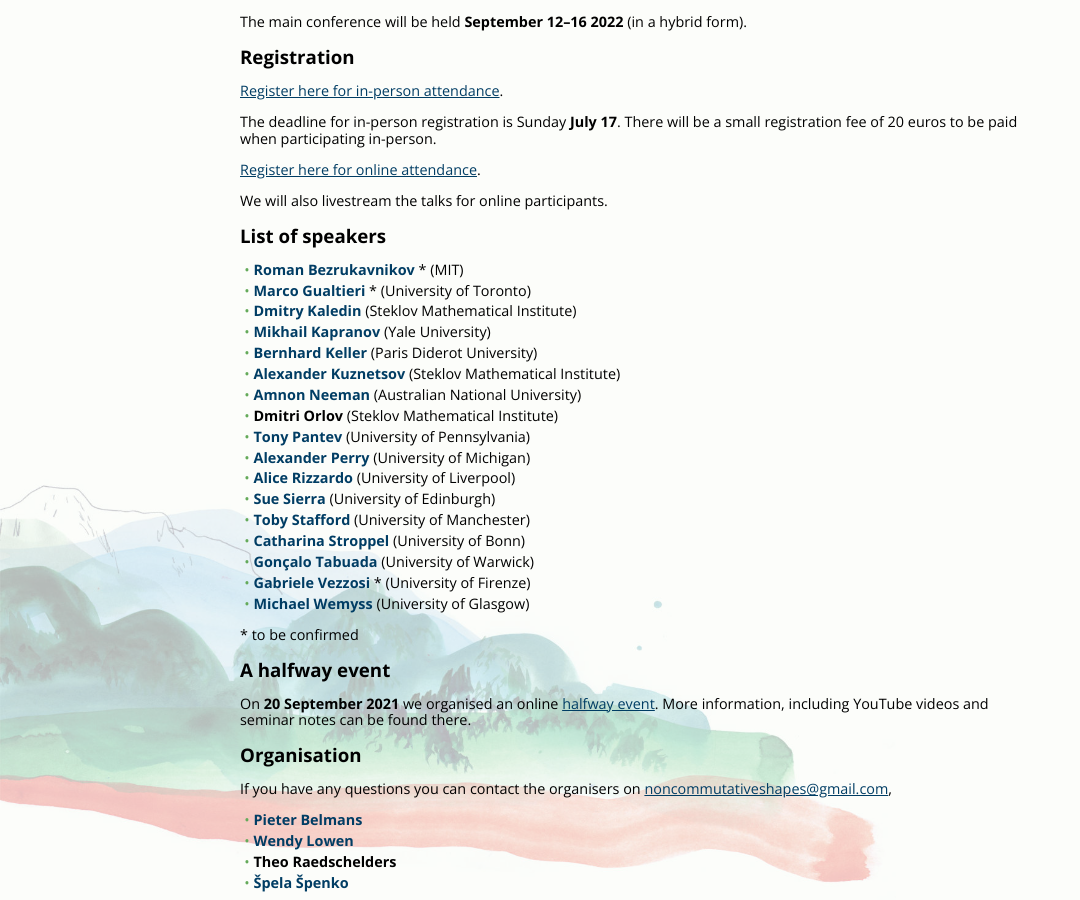
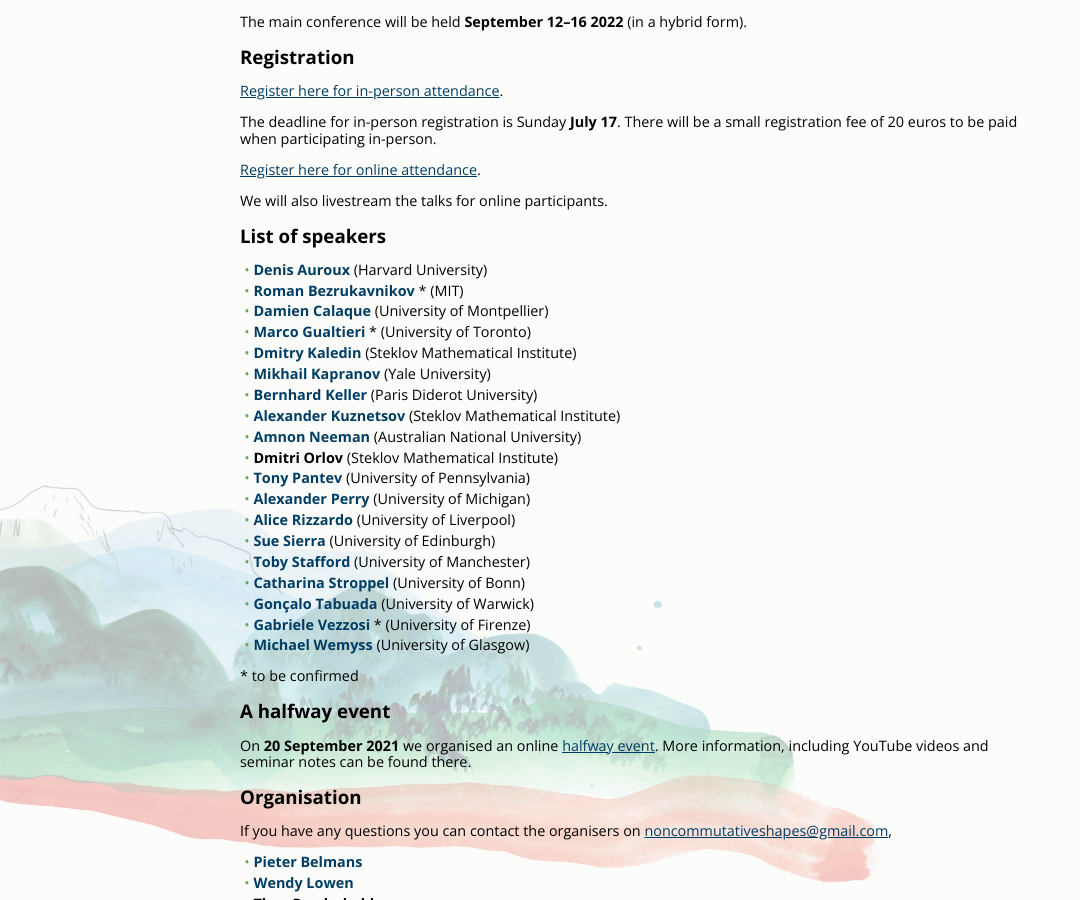
Before and after one commit to ncag-info/antwerp-2020, a Jekyll site: the page built from index.html, in a window 1280 px wide and 900 px high, scrolled down 393 px. Shown: the whole window, without its empty margins (0-1080 px from the left). Built offline with Jekyll 4.4.1, drawn with Linux system fonts in a browser that asks for light colours; nearby versions of some CDN libraries; library files that are not in the unit come from our copies.

Commit message:
Add speakers

```diff
--- a/_data/speakers.yml
+++ b/_data/speakers.yml
@@ -1,8 +1,18 @@
+auroux:
+  name: Denis Auroux
+  affiliation: Harvard University
+  website: https://people.math.harvard.edu/~auroux/
+
 bezrukavnikov:
   name: Roman Bezrukavnikov
   affiliation: MIT
   website: http://math.mit.edu/~bezrukav/
   tbc: true
+
+calaque:
+  name: Damien Calaque
+  affiliation: University of Montpellier
+  website: https://imag.umontpellier.fr/~calaque/
 
 gualtieri:
   name: Marco Gualtieri
```
